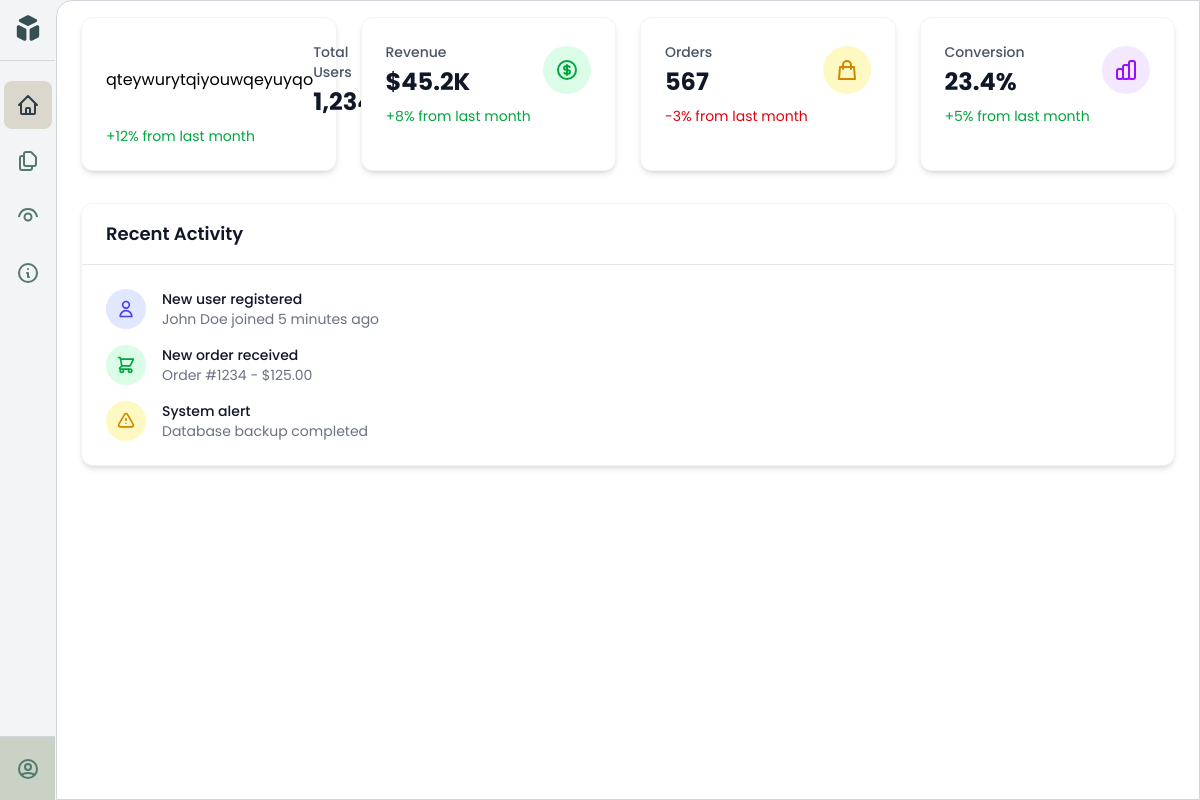
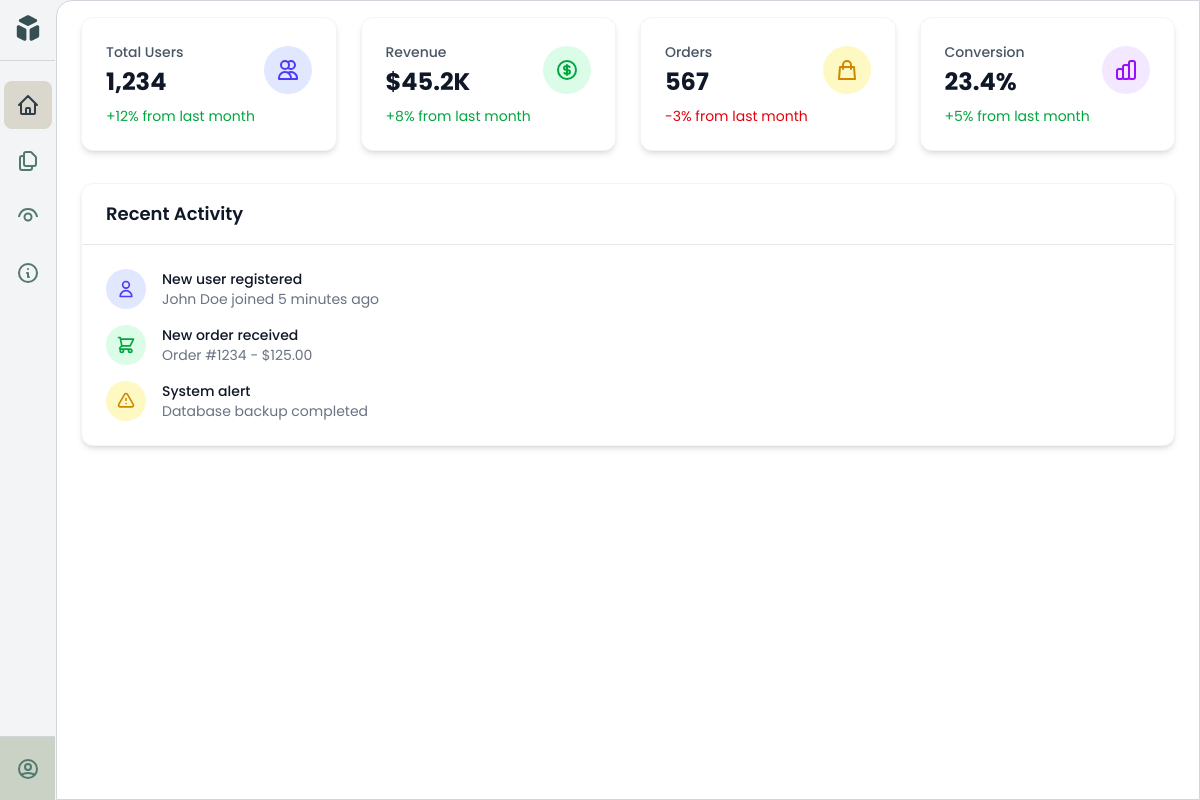
Before and after one commit to ZiiqZq/MyTesting, an Electron app: page Page/Dashboard.html in a window 1200 px wide. Drawn offline with Linux system fonts and the light colour scheme; no server answers.

Commit message:
menghapus test

```diff
--- a/Page/Dashboard.html
+++ b/Page/Dashboard.html
@@ -54,7 +54,6 @@
                 class="bg-white rounded-xl shadow-md p-6 border border-gray-100 hover:shadow-lg transition-shadow duration-200"
               >
                 <div class="flex items-center justify-between">
-                  <h5>qteywurytqiyouwqeyuyqo</h5>
                   <div>
                     <p class="text-sm font-medium text-gray-600">Total Users</p>
                     <p class="text-2xl font-bold text-gray-900 mt-1">1,234</p>
```
